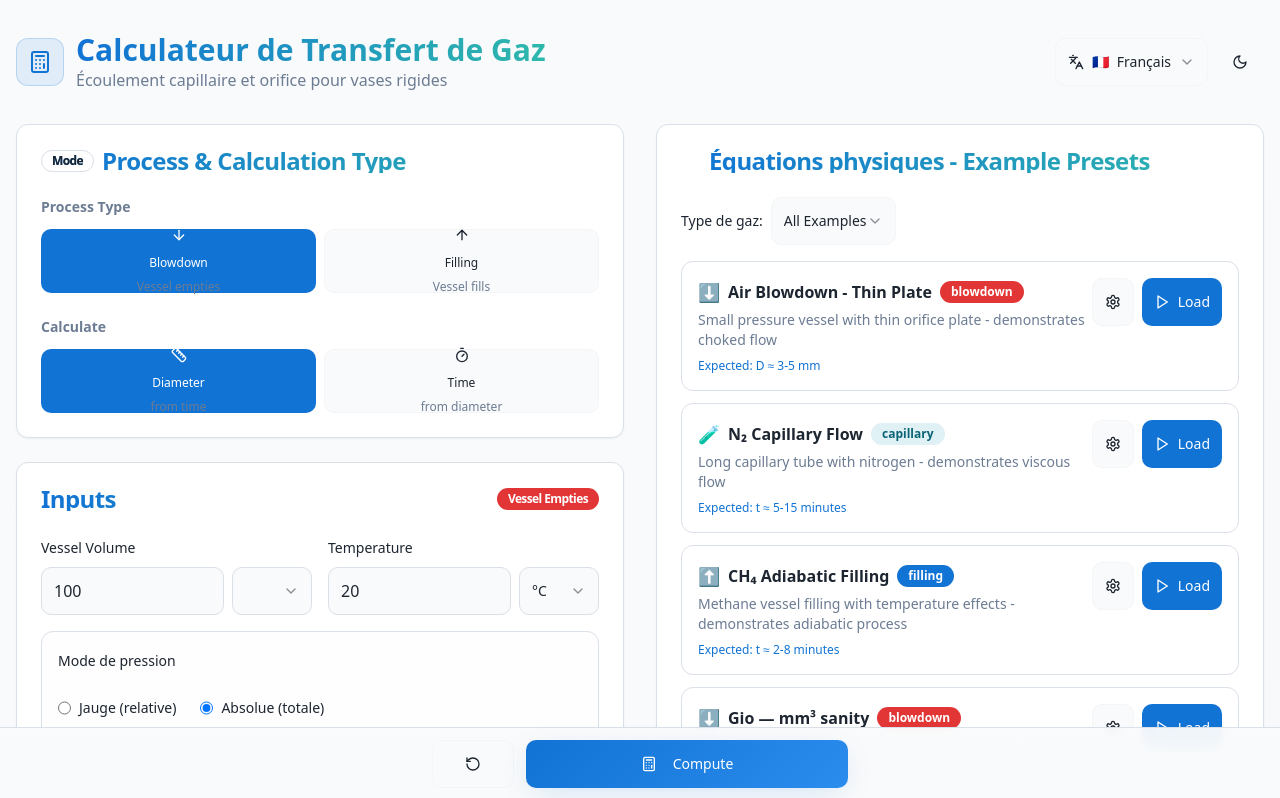
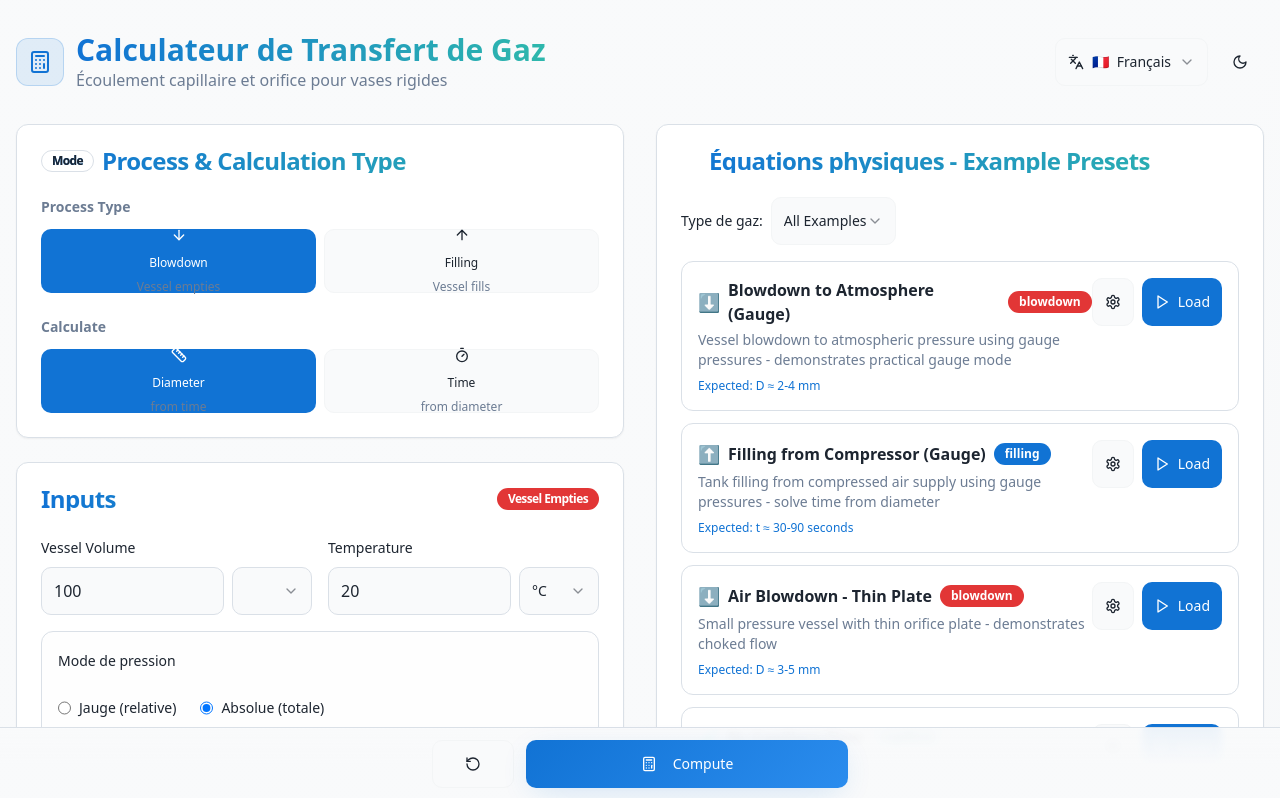
Before and after one commit to drspock007/lovable-gas-calc, a React (Vite) app: page / in a window 1280 px wide. Shown: the top 798 px of the page. Built offline with nearby package versions, Linux system fonts and the light colour scheme; the HTML template or start-up script is replaced by a standard one.

Commit message:
Add presets

```diff
--- a/src/components/ExamplePresets.tsx
+++ b/src/components/ExamplePresets.tsx
@@ -25,6 +25,74 @@ interface ExamplePresetsProps {
 }
 
 const EXAMPLE_PRESETS: ExamplePreset[] = [
+  {
+    id: 'blowdown-atmosphere-gauge',
+    name: 'Blowdown to Atmosphere (Gauge)',
+    description: 'Vessel blowdown to atmospheric pressure using gauge pressures - demonstrates practical gauge mode',
+    category: 'blowdown',
+    inputs: {
+      V: 1,            // 1L vessel
+      V_unit: 'liter',
+      P1: 12,          // 12 bar gauge
+      P1_unit: 'bar',
+      P2: 0,           // 0 bar gauge (atmosphere)
+      P2_unit: 'bar',
+      T: 20,           // 20°C
+      T_unit: 'celsius',
+      L: 1,            // 1mm length
+      L_unit: 'mm',
+      t: 60,           // 60 seconds
+      t_unit: 'second',
+      gasType: 'air',
+      regime: 'isothermal',
+      Cd: 0.62,
+      epsilon: 0.01,
+      pressureInputMode: 'gauge',
+      patmMode: 'standard',
+    },
+    expectedResult: 'D ≈ 2-4 mm',
+    learningPoints: [
+      'Gauge pressure mode: P2 = 0 bar g = atmospheric pressure',
+      '"to atmosphere" button sets P2 = 0 in gauge mode',
+      'Physics receives absolute pressures: P1 ≈ 13.01 bar abs, P2 ≈ 1.01 bar abs',
+      'Practical industrial scenario with gauge pressure instrumentation'
+    ]
+  },
+  {
+    id: 'filling-compressor-gauge-TfromD',
+    name: 'Filling from Compressor (Gauge)',
+    description: 'Tank filling from compressed air supply using gauge pressures - solve time from diameter',
+    category: 'filling',
+    inputs: {
+      V: 5,            // 5L vessel
+      V_unit: 'liter',
+      P1: 0,           // 0 bar gauge (atmospheric start)
+      P1_unit: 'bar',
+      P2: 5,           // 5 bar gauge target
+      P2_unit: 'bar',
+      Ps: 8,           // 8 bar gauge supply
+      Ps_unit: 'bar',
+      T: 20,           // 20°C
+      T_unit: 'celsius',
+      L: 2,            // 2mm length (estimated)
+      L_unit: 'mm',
+      D: 1.5,          // 1.5mm diameter (given)
+      D_unit: 'mm',
+      gasType: 'air',
+      regime: 'isothermal',
+      Cd: 0.62,
+      epsilon: 0.01,
+      pressureInputMode: 'gauge',
+      patmMode: 'standard',
+    },
+    expectedResult: 't ≈ 30-90 seconds',
+    learningPoints: [
+      'Filling scenario: P1 < P2 < Ps (all gauge pressures)',
+      'Supply pressure must exceed target for filling to work',
+      'Solve for time given orifice diameter',
+      'Compare gauge vs absolute pressure physical equivalence'
+    ]
+  },
   {
     id: 'air-blowdown-orifice',
     name: 'Air Blowdown - Thin Plate',
```
